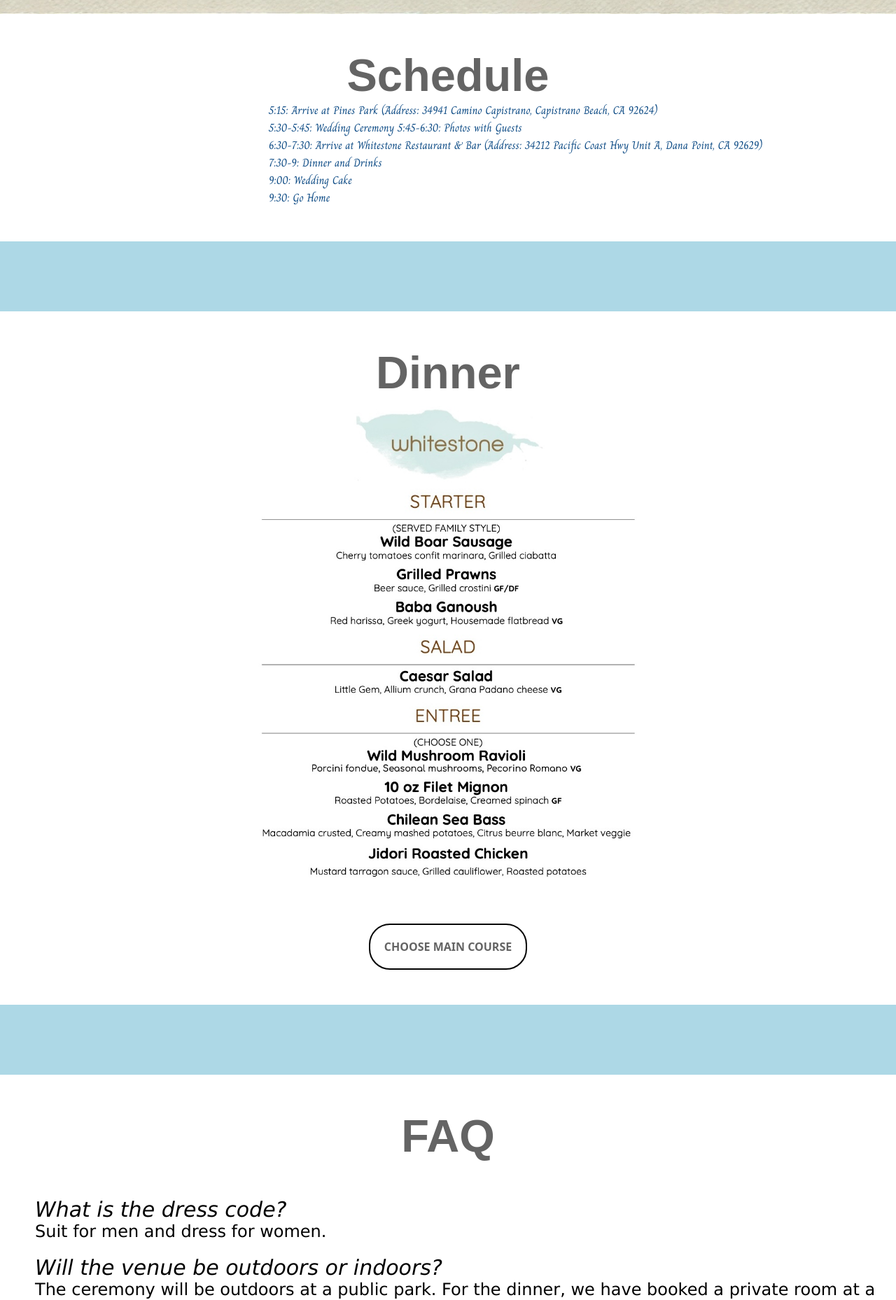
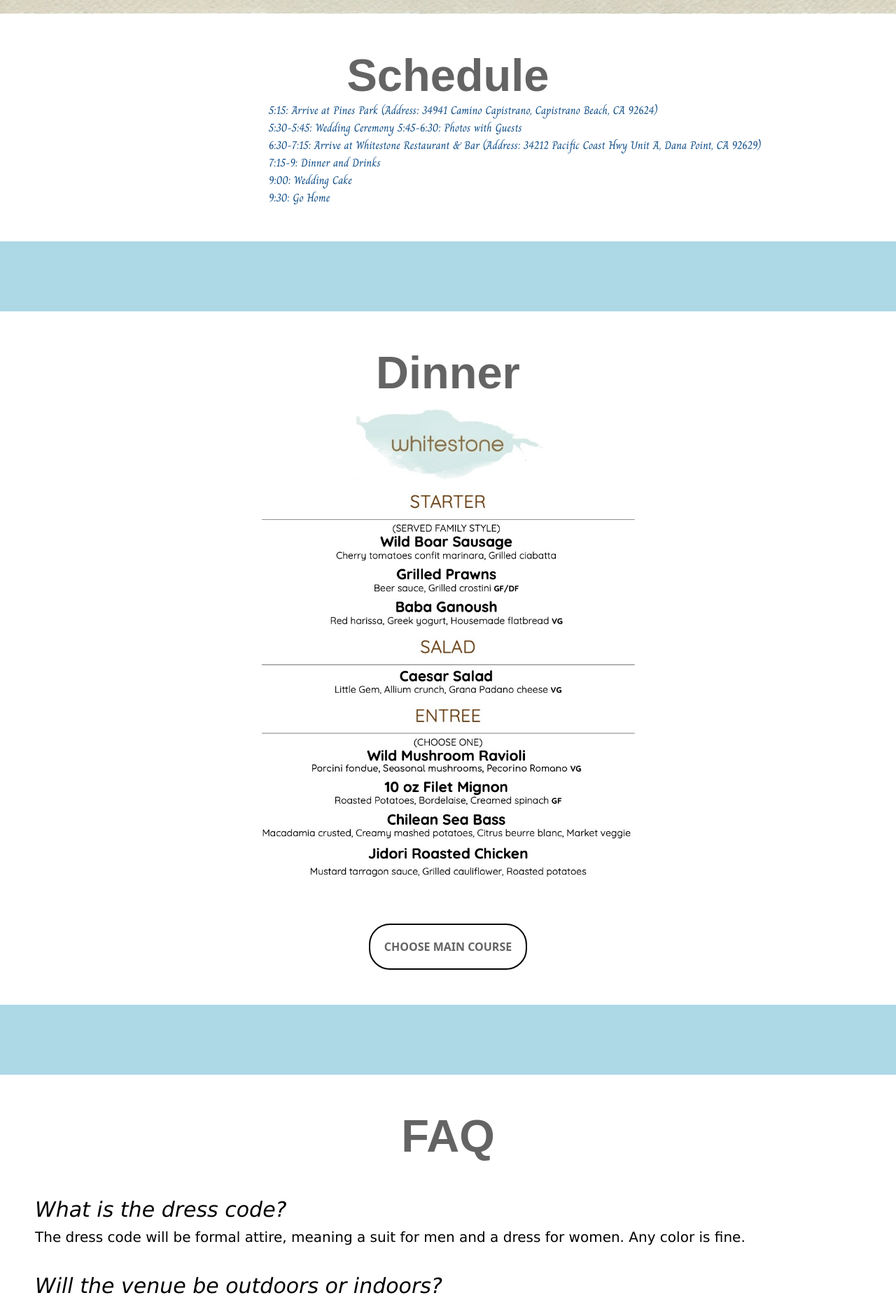
Before and after one commit to raymondsli/wedding, a React (Create React App) app: page / in a window 1280 px wide. Shown: the part 880-2738 px from the top of the page at 70% size. Built offline with nearby package versions, Linux system fonts and the light colour scheme; a web font is replaced by a local one.

Commit message:
Update nav bar and faq page

```diff
--- a/src/components/NavBar.js
+++ b/src/components/NavBar.js
@@ -4,9 +4,9 @@ function NavBar(props) {
   const { navItems } = props;
   return (
     <div className="nav-container">
-      <button className="nav-item">Test</button>
-      <button className="nav-item">Second</button>
-      <button className="nav-item">Third</button>
+      <button className="nav-item">Schedule</button>
+      <button className="nav-item">Dinner</button>
+      <button className="nav-item">FAQ</button>
     </div>
   );
 }
--- a/src/pages/faqPage/FAQ.js
+++ b/src/pages/faqPage/FAQ.js
@@ -2,13 +2,21 @@ import "./FAQ.css";
 import FAQRow from "./FAQRow";
 
 const questionAndAnswers = {
-  "What is the dress code?": "Suit for men and dress for women.",
+  "What is the dress code?":
+    "The dress code will be formal attire, meaning a suit for men and a dress for women. Any color is fine.",
   "Will the venue be outdoors or indoors?":
-    "The ceremony will be outdoors at a public park. For the dinner, we have booked a private room at a nearby restaurant.",
+    "The ceremony will be at Pines Park, which is an outdoor public park. For dinner, we have booked a private room at Whitestone Restaurant, which is about a 7 minute drive away from the park venue.",
   "Will there be parking at the ceremony venue?":
-    "Yes there is street parking next to the park and at nearby residental street parking.",
+    "Yes, there is street parking next to the park and at nearby residental street parking.",
+  "Will there be a restroom at the ceremony venue?":
+    "Very unfortunately, there is no public restroom at Pines Park. We will try to keep the ceremony short, but if you do need to go at any time feel free to just leave the venue.",
+  "What time should I arrive at the restaurant?":
+    "We have booked the private room at Whitestone from 4:30pm - 10:00pm. We expect the ceremony to end at around 6:00pm, after which you are free to go directly to the restaurant. We will start serving food at 7:15pm so feel free to arrive anytime between the ceremony end at 7:15. However, do note that if you are early, the room may be empty when you arrive.",
   "Will there be parking at the restaurant?":
-    "Yes there is parking at the restaurant. In the unlikely event parking runs out, you can park at the nearby residential street parking.",
+    "Yes there is parking at the restaurant. In the unlikely event parking runs out, you can park at nearby residential street parking.",
+  "Will there be drinks at the restaurant?":
+    "Yes. While there is no open bar, we will be serving a few bottles of wine and feel free to order any cocktails on the restaurant's menu.",
+  "Is there a gift registry?": "No gifts and no gift registry.",
 };
 
 function FAQ() {
--- a/src/pages/faqPage/FAQRow.css
+++ b/src/pages/faqPage/FAQRow.css
@@ -6,9 +6,11 @@
   font-family: Verdana, Geneva, Tahoma, sans-serif;
   font-style: italic;
   font-size: 30px;
+  margin-bottom: 10px;
 }
 
 .faq-row-answer {
   font-family: "Lucida Sans", sans-serif;
-  font-size: 24px;
+  font-size: 20px;
+  margin-bottom: 40px;
 }
--- a/src/pages/schedulePage/Schedule.js
+++ b/src/pages/schedulePage/Schedule.js
@@ -13,10 +13,10 @@ function Schedule() {
           5:30-5:45: Wedding Ceremony 5:45-6:30: Photos with Guests
         </div>
         <div className="schedule-content-text">
-          6:30-7:30: Arrive at Whitestone Restaurant & Bar (Address: 34212
+          6:30-7:15: Arrive at Whitestone Restaurant & Bar (Address: 34212
           Pacific Coast Hwy Unit A, Dana Point, CA 92629)
         </div>
-        <div className="schedule-content-text">7:30-9: Dinner and Drinks </div>
+        <div className="schedule-content-text">7:15-9: Dinner and Drinks </div>
         <div className="schedule-content-text">9:00: Wedding Cake </div>
         <div className="schedule-content-text">9:30: Go Home</div>
       </div>
```
